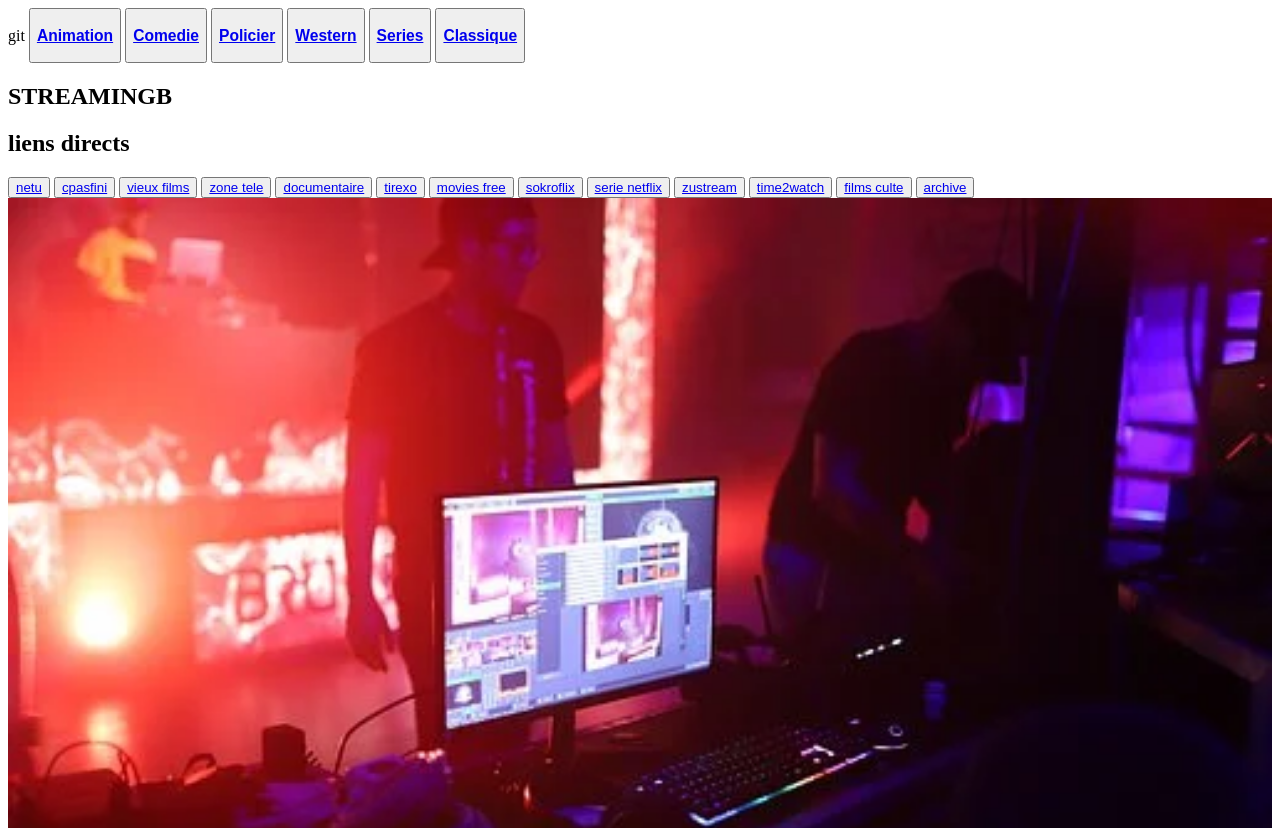
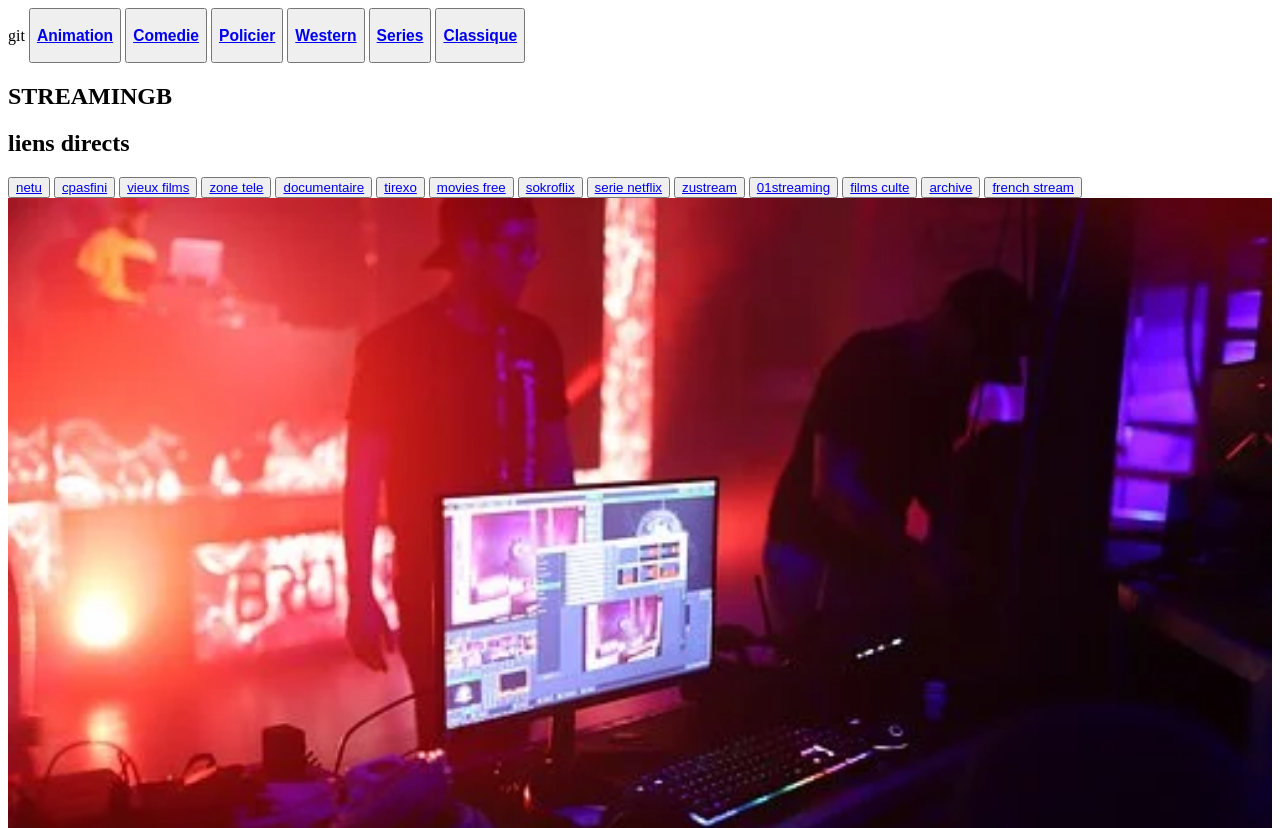
Before and after one commit to charbonge/gbstreaming, a plain HTML site: page index.html in a window 1280 px wide. Shown: the top 828 px of the page. Drawn offline with Linux system fonts and the light colour scheme.

Commit message:
Add files via upload

```diff
--- a/index.html
+++ b/index.html
@@ -30,11 +30,10 @@
         <button><a href="https://sokroflix.cc/films/">sokroflix</a></button>
         <button><a href="https://www.serienetflix.co/">serie netflix</a></button>
         <button><a href="https://www.zustream.org/">zustream</a></button>
-        <button><a href="https://wwv.time2watch.tv/">time2watch</a></button>
+        <button><a href="https://01streaming.tv/accueil/">01streaming</a></button>
         <button><a href="https://www.sotipsters.com/films/">films culte</a></button>
         <button><a href="https://www.bing.com/videos/search?q=film+de+jean+gabin+en+streaming&ru=%2fvideos%2fsearch%3fq%3dfilm%2bde%2bjean%2bgabin%2ben%2bstreaming%26qpvt%3dfilm%2bde%2bjean%2bgabin%2ben%2bstreaming%26FORM%3dVDRE&qpvt=film+de+jean+gabin+en+streaming&view=detail&mid=6B68C660742606B679826B68C660742606B67982&&FORM=VDRVRV">archive</a></button>
-
-
+        <button><a href="https://french-stream.re/">french stream</a></button>
 
         </div>
 
```
Also changed, not shown: western.html (+2 -1 lines).
